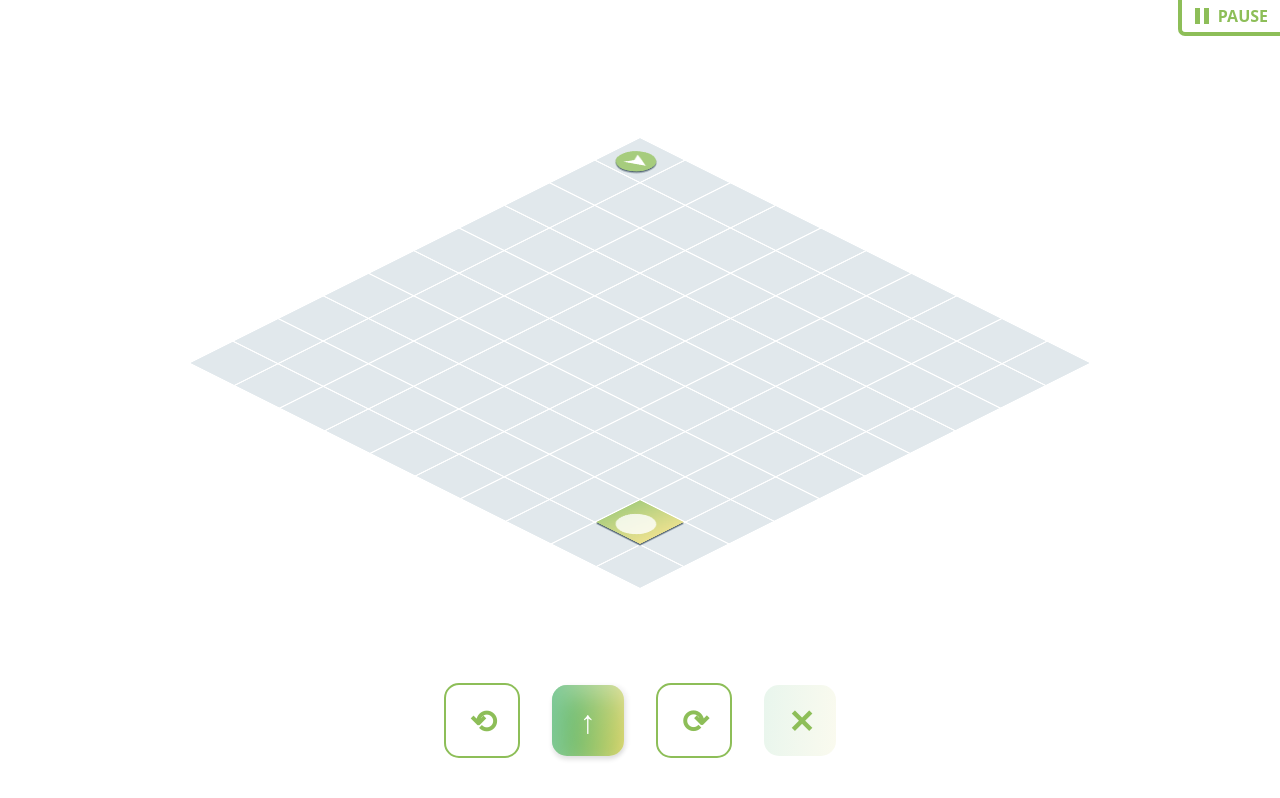
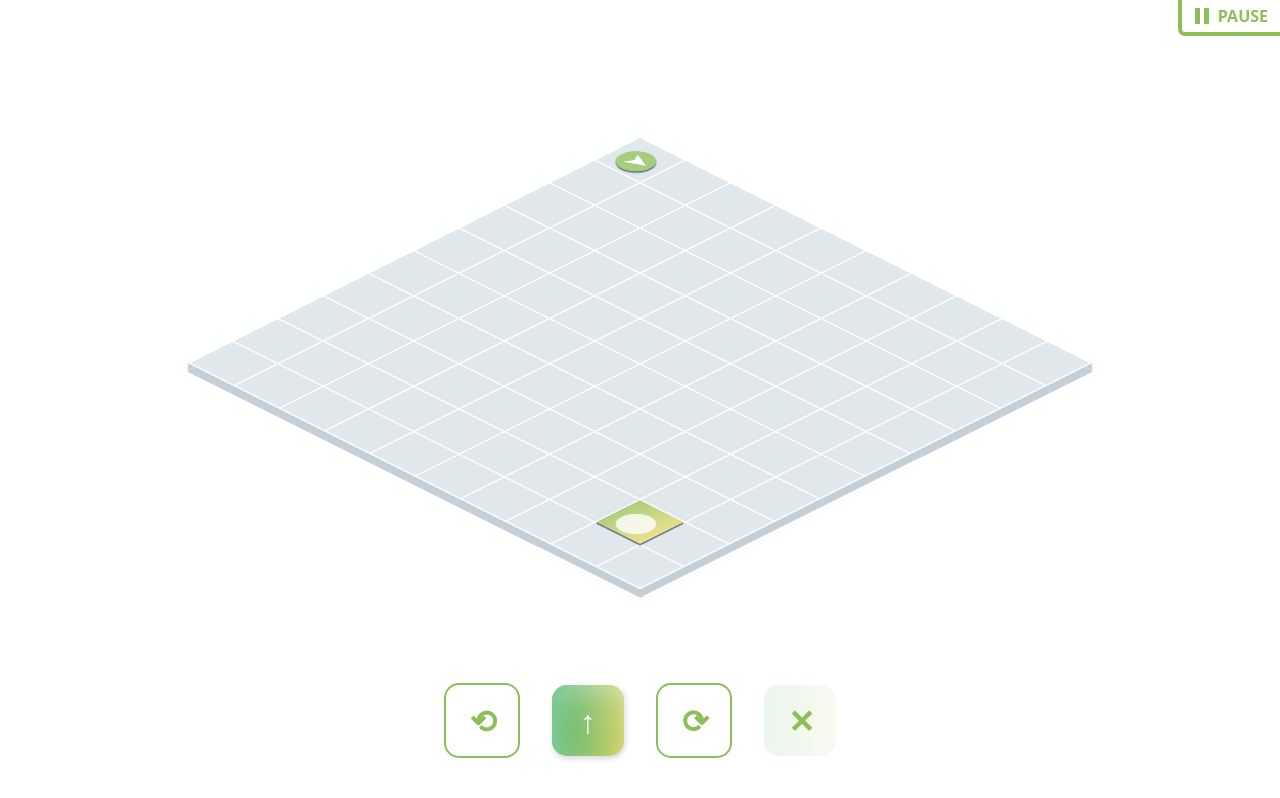
Before and after one commit to Kiclos/filles-du-numerique, a Vue app: page / in a window 1280 px wide. Built offline with nearby package versions, Linux system fonts and the light colour scheme.

Commit message:
feat[wip]: algorithm game

```diff
--- a/src/assets/scss/_way-out.scss
+++ b/src/assets/scss/_way-out.scss
@@ -11,6 +11,10 @@ $square-size: 4rem;
     align-items: center;
     flex-direction: column;
     transform: rotateX(-60deg) rotateY(0deg) rotateZ(45deg);
+    box-shadow: 12px 12px darken($light-grey, 10%), 11px 11px darken($light-grey, 10%), 10px 10px darken($light-grey, 1%),
+    9px 9px darken($light-grey, 10%), 8px 8px darken($light-grey, 10%), 7px 7px darken($light-grey, 10%),
+    6px 6px darken($light-grey, 10%), 5px 5px darken($light-grey, 10%), 4px 4px darken($light-grey, 10%),
+    3px 3px darken($light-grey, 10%), 2px 2px darken($light-grey, 10%), 1px 1px darken($light-grey, 10%);
   }
 
   &__row {
```
